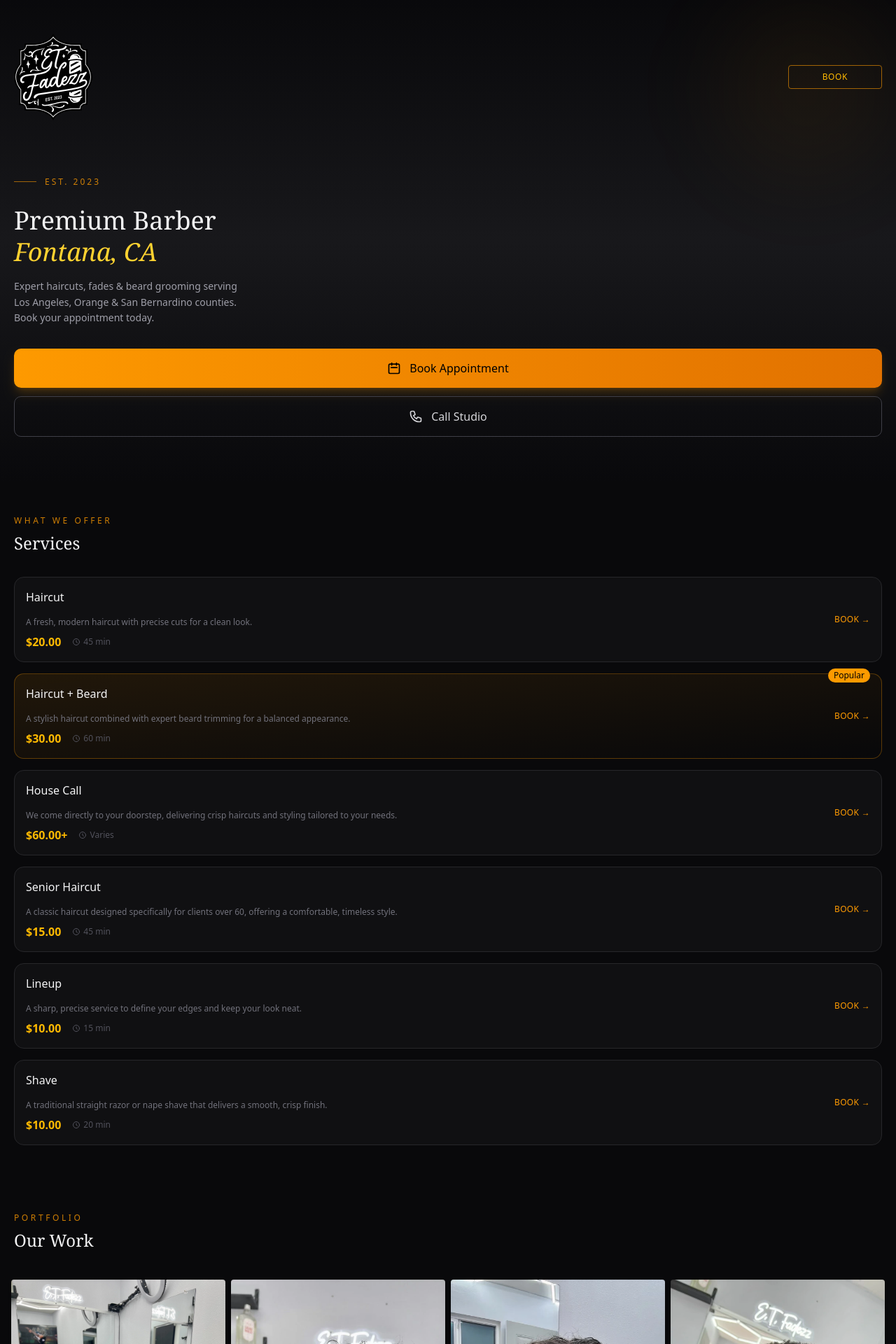
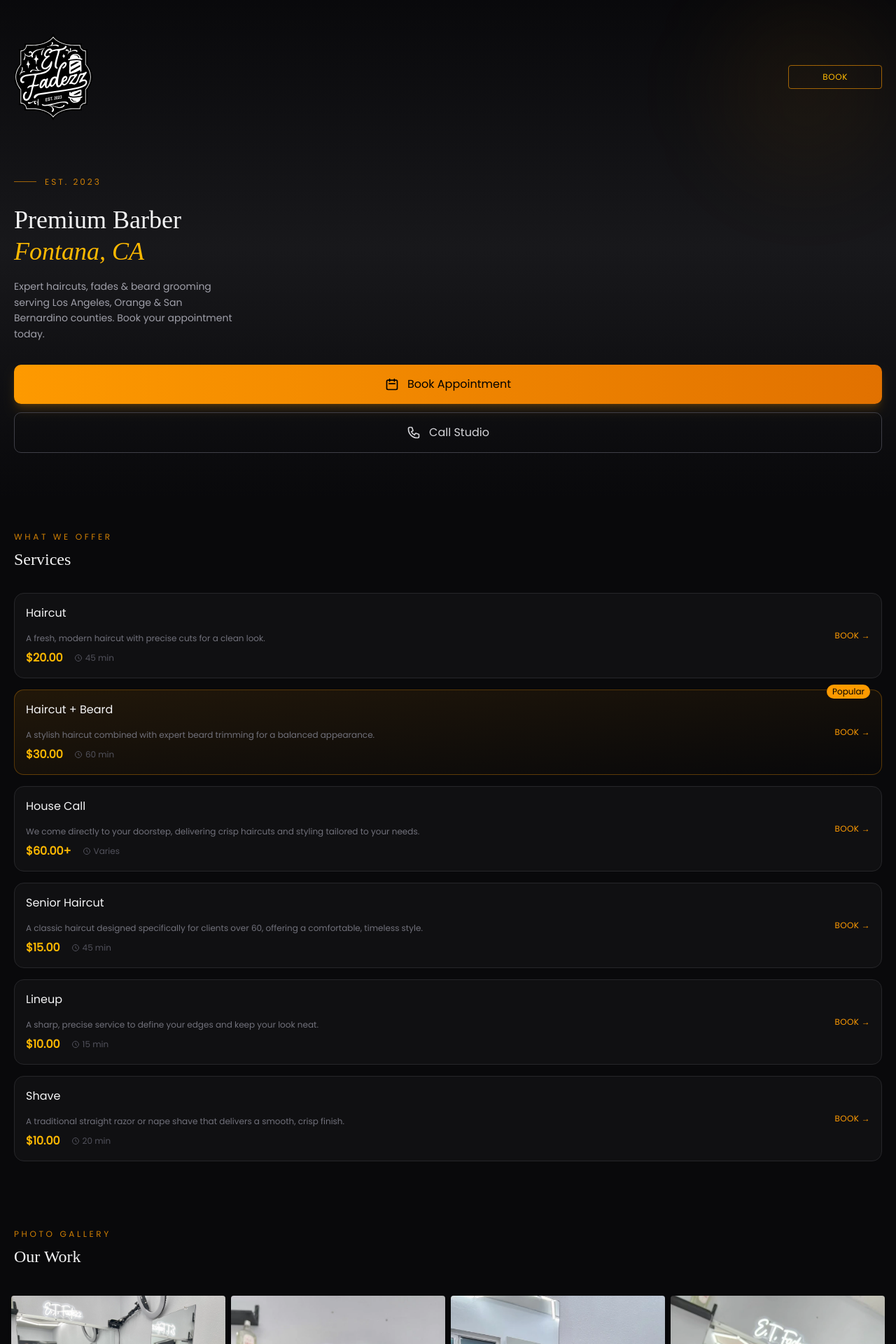
Before and after one commit to ivort1/etfadezz, a React (Vite) app: page / in a window 1280 px wide. Shown: the top 1920 px of the page at 70% size. Built offline with nearby package versions, Linux system fonts and the light colour scheme.

Commit message:
Updated fonts and tried to fix photo gallery

```diff
--- a/package.json
+++ b/package.json
@@ -10,6 +10,8 @@
     "preview": "vite preview"
   },
   "dependencies": {
+    "@fontsource-variable/merriweather": "^5.2.6",
+    "@fontsource/poppins": "^5.2.7",
     "@radix-ui/react-accordion": "^1.2.12",
     "@tailwindcss/vite": "^4.1.18",
     "class-variance-authority": "^0.7.1",
--- a/src/components/layout/Footer.tsx
+++ b/src/components/layout/Footer.tsx
@@ -10,9 +10,28 @@ export default function Footer() {
 
           {/* Quick Links */}
           <div className="flex justify-center gap-6 mb-8">
-          {['Services', 'Gallery', 'FAQs', 'Book'].map((link, i) => (
-          <a key={i} className="text-zinc-400 text-sm hover:text-amber-400 transition-colors">{link}</a>
-          ))}
+            {
+              [
+                {
+                  "title": "Services",
+                  "link": "#Services"
+                },
+                {
+                  "title": "Our Work",
+                  "link": "#Our Work"
+                },
+                {
+                  "title": "FAQs",
+                  "link": "#FAQs"
+                },
+                {
+                  "title": "Book Now",
+                  "link": "https://cal.com/etfadezz"
+                },
+              ].map(({ title, link} , i) => (
+                <a href={link} key={i} className="text-zinc-400 text-sm hover:text-amber-400 transition-colors">{title}</a>
+              ))
+            }
           </div>
 
           {/* Contact Info */}
@@ -34,7 +53,7 @@ export default function Footer() {
           </div>
 
           {/* Hours */}
-          <div className="bg-zinc-900/50 rounded-xl p-4 border border-zinc-800 mb-8">
+          <div className="bg-zinc-900/50 rounded-xl p-4 border border-zinc-800">
             <p className="text-amber-500 text-xs tracking-widest uppercase text-center mb-3">Studio Hours</p>
             <div className="space-y-2 text-sm">
               <div className="flex justify-between text-zinc-400">
@@ -55,7 +74,7 @@ export default function Footer() {
           </div>
 
           {/* Social Icons */}
-          <div className="flex justify-center gap-4">
+          {/* <div className="flex justify-center gap-4">
             {[
               <path d="M12 2.163c3.204 0 3.584.012 4.85.07 3.252.148 4.771 1.691 4.919 4.919.058 1.265.069 1.645.069 4.849 0 3.205-.012 3.584-.069 4.849-.149 3.225-1.664 4.771-4.919 4.919-1.266.058-1.644.07-4.85.07-3.204 0-3.584-.012-4.849-.07-3.26-.149-4.771-1.699-4.919-4.92-.058-1.265-.07-1.644-.07-4.849 0-3.204.013-3.583.07-4.849.149-3.227 1.664-4.771 4.919-4.919 1.266-.057 1.645-.069 4.849-.069zm0-2.163c-3.259 0-3.667.014-4.947.072-4.358.2-6.78 2.618-6.98 6.98-.059 1.281-.073 1.689-.073 4.948 0 3.259.014 3.668.072 4.948.2 4.358 2.618 6.78 6.98 6.98 1.281.058 1.689.072 4.948.072 3.259 0 3.668-.014 4.948-.072 4.354-.2 6.782-2.618 6.979-6.98.059-1.28.073-1.689.073-4.948 0-3.259-.014-3.667-.072-4.947-.196-4.354-2.617-6.78-6.979-6.98-1.281-.059-1.69-.073-4.949-.073zm0 5.838c-3.403 0-6.162 2.759-6.162 6.162s2.759 6.163 6.162 6.163 6.162-2.759 6.162-6.163c0-3.403-2.759-6.162-6.162-6.162zm0 10.162c-2.209 0-4-1.79-4-4 0-2.209 1.791-4 4-4s4 1.791 4 4c0 2.21-1.791 4-4 4zm6.406-11.845c-.796 0-1.441.645-1.441 1.44s.645 1.44 1.441 1.44c.795 0 1.439-.645 1.439-1.44s-.644-1.44-1.439-1.44z"/>,
               <path d="M24 4.557c-.883.392-1.832.656-2.828.775 1.017-.609 1.798-1.574 2.165-2.724-.951.564-2.005.974-3.127 1.195-.897-.957-2.178-1.555-3.594-1.555-3.179 0-5.515 2.966-4.797 6.045-4.091-.205-7.719-2.165-10.148-5.144-1.29 2.213-.669 5.108 1.523 6.574-.806-.026-1.566-.247-2.229-.616-.054 2.281 1.581 4.415 3.949 4.89-.693.188-1.452.232-2.224.084.626 1.956 2.444 3.379 4.6 3.419-2.07 1.623-4.678 2.348-7.29 2.04 2.179 1.397 4.768 2.212 7.548 2.212 9.142 0 14.307-7.721 13.995-14.646.962-.695 1.797-1.562 2.457-2.549z"/>,
@@ -65,7 +84,7 @@ export default function Footer() {
                 <svg className="w-4 h-4" fill="currentColor" viewBox="0 0 24 24">{path}</svg>
               </a>
             ))}
-          </div>
+          </div> */}
         </div>
 
         {/* Copyright Bar */}
--- a/src/main.tsx
+++ b/src/main.tsx
@@ -3,6 +3,11 @@ import { createRoot } from 'react-dom/client'
 import { createBrowserRouter, RouterProvider } from 'react-router'
 import App from './App.tsx'
 // import BookingConfirmation from './pages/Confirmation.tsx'
+
+// Fonts
+import '@fontsource/poppins/400.css';
+// Supports weights 300-900
+import '@fontsource-variable/merriweather/index.css';
 
 const router = createBrowserRouter([
   {
--- a/src/sections/1_Hero.tsx
+++ b/src/sections/1_Hero.tsx
@@ -23,9 +23,9 @@ export default function Hero() {
             <p className="text-amber-500/80 text-xs tracking-[0.25em] uppercase">Est. 2023</p>
           </div>
 
-          <h1 className="text-4xl leading-tight mb-4" style={{ fontFamily: 'Georgia, serif' }}>
+          <h1 className="text-4xl leading-tight mb-4" style={{ fontFamily: 'Merriweather Variable, serif' }}>
             <span className="text-zinc-100">Premium Barber</span><br/>
-            <span className="text-amber-300 italic">Fontana, CA</span>
+            <span className="text-amber-400 italic">Fontana, CA</span>
           </h1>
 
           <p className="text-zinc-400 text-sm leading-relaxed mb-8 max-w-xs">
--- a/src/sections/2_Services.tsx
+++ b/src/sections/2_Services.tsx
@@ -4,11 +4,11 @@ export default function Services() {
     const services = database.services;
 
     return(
-      <div className="min-h-full bg-zinc-950 px-5 py-12">
+      <section id="Services" className="min-h-full bg-zinc-950 px-5 py-12">
         {/* Section Header */}
         <div className="mb-8">
           <p className="text-amber-500/80 text-xs tracking-[0.3em] uppercase mb-2">What We Offer</p>
-          <h2 className="text-2xl text-zinc-100" style={{ fontFamily: 'Georgia, serif' }}>Services</h2>
+          <h2 className="text-2xl text-zinc-100" style={{ fontFamily: 'Merriweather Variable, serif' }}>Services</h2>
         </div>
 
         {/* Service Cards */}
@@ -46,6 +46,6 @@ export default function Services() {
             ))
           }
         </div>
-      </div>
+      </section>
     )
 };
--- a/src/sections/3_Gallery.tsx
+++ b/src/sections/3_Gallery.tsx
@@ -29,24 +29,23 @@ export default function Gallery() {
   const social_media = database.social_media;
 
   return(
-    <section className="min-h-full bg-zinc-950 py-12">
+    <section id="Our Work" className="min-h-full bg-zinc-950 py-12">
       {/* Section Header */}
       <div className="px-5 mb-6">
-        <p className="text-amber-500/80 text-xs tracking-[0.3em] uppercase mb-2">Portfolio</p>
-        <h2 className="text-2xl text-zinc-100" style={{ fontFamily: 'Georgia, serif' }}>Our Work</h2>
+        <p className="text-amber-500/80 text-xs tracking-[0.3em] uppercase mb-2">Photo Gallery</p>
+        <h2 className="text-2xl text-zinc-100" style={{ fontFamily: 'Merriweather Variable, serif' }}>Our Work</h2>
       </div>
 
       {/* Photo Grid */}
       <div className="columns-2 md:columns-3 lg:columns-4 gap-2 p-4 space-y-4">
         {images.map((src, index) => (
-          <div key={src} className="break-inside-avoid mb-2">
-            <img
-              src={src}
-              alt={`Gallery image ${index + 1}`}
-              className="w-full rounded shadow-md hover:shadow-xl transition-shadow duration-300"
-              loading="lazy"
-            />
-          </div>
+          <img
+            src={src}
+            alt={`Gallery image ${index + 1}`}
+            key={index}
+            className="w-full h-auto rounded shadow-md hover:shadow-xl transition-shadow duration-300 mb-2 break-inside-avoid"
+            loading="lazy"
+          />
         ))}
       </div>
 
--- a/src/sections/4_FAQs.tsx
+++ b/src/sections/4_FAQs.tsx
@@ -13,11 +13,11 @@ export default function FAQs() {
   const faqs = database.faqs;
 
     return(
-      <div className="min-h-full bg-zinc-950 px-5 py-12">
+      <section id="FAQs" className="min-h-full bg-zinc-950 px-5 py-12">
         {/* Section Header */}
         <div className="mb-8">
-          <p className="text-amber-500/80 text-xs tracking-[0.3em] uppercase mb-2">Questions</p>
-          <h2 className="text-2xl text-zinc-100" style={{ fontFamily: 'Georgia, serif' }}>FAQs</h2>
+          <p className="text-amber-500/80 text-xs tracking-[0.3em] uppercase mb-2">Questions?</p>
+          <h2 className="text-2xl text-zinc-100" style={{ fontFamily: 'Merriweather Variable, serif' }}>FAQs</h2>
         </div>
 
         {/* FAQ Items */}
@@ -41,6 +41,6 @@ export default function FAQs() {
               Send us a Text
             </a>
         </div>
-      </div>
+      </section>
     )
 };
--- a/src/styles/globals.css
+++ b/src/styles/globals.css
@@ -130,3 +130,12 @@
     @apply bg-background text-foreground;
     }
 }
+
+html {
+    scroll-behavior: smooth;
+}
+
+body {
+    font-family: 'Poppins', sans-serif;
+    font-weight: 400;
+}
```
Also changed, not shown: 1 other file (tests, documents, lock files or other folders). Lines whose indentation alone changed are shown as unchanged.
